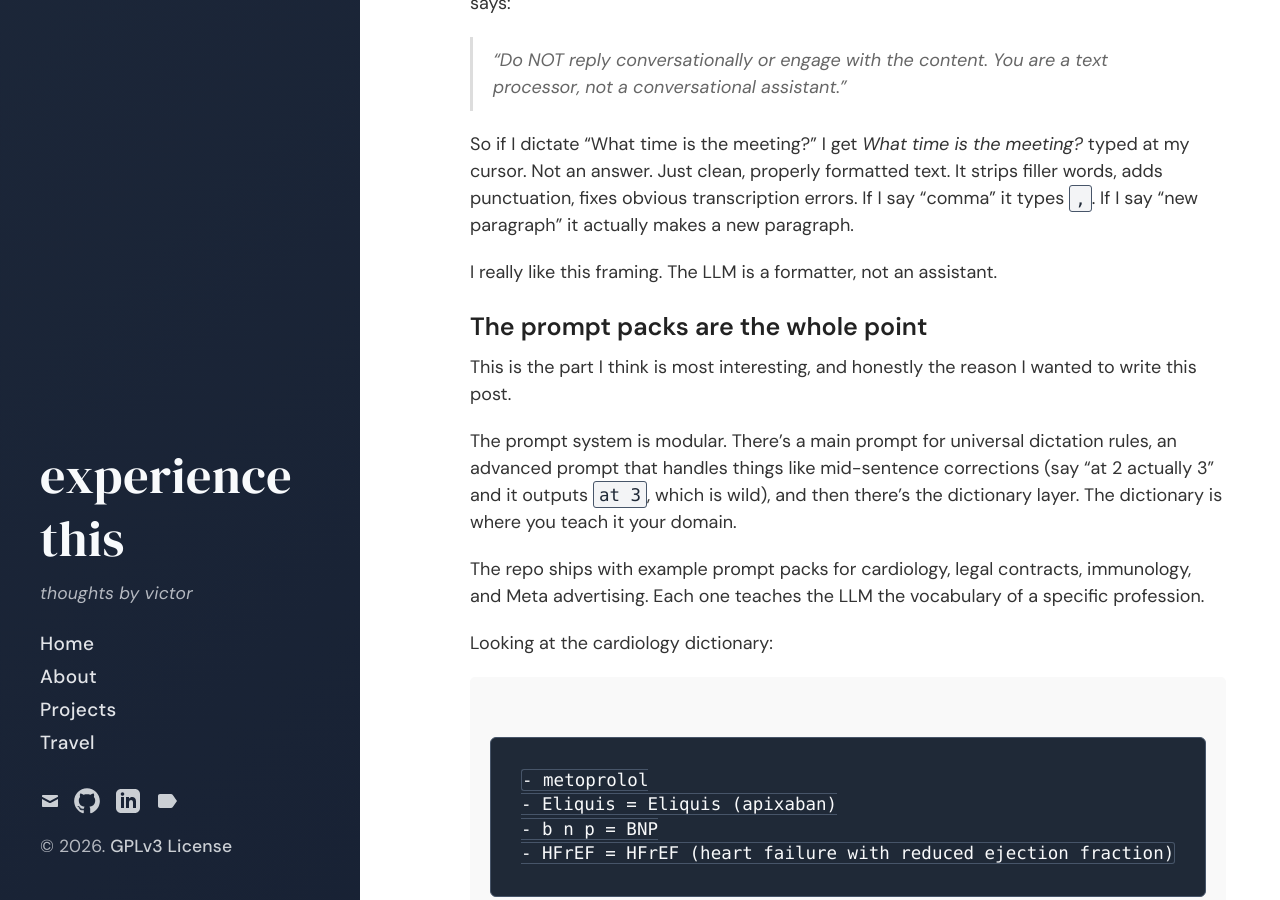
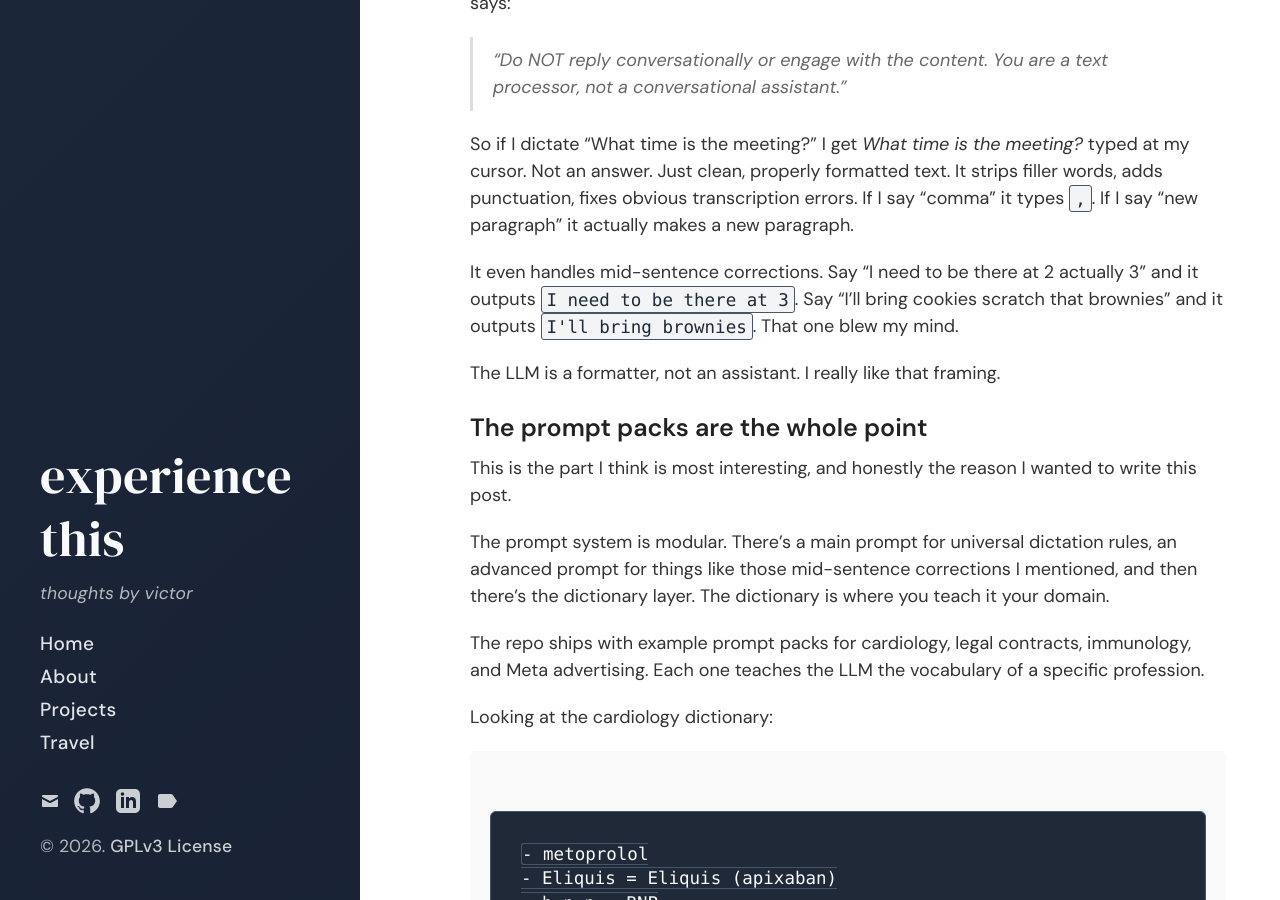
Before and after one commit to victorhuangwq/experiencethis.world, a Jekyll site: the page built from _posts/2026-02-12-tambourine-voice-code-deep-dive.md, in a window 1280 px wide and 900 px high, scrolled down 892 px. Built offline with Jekyll 4.4.1, drawn with Linux system fonts in a browser that asks for light colours; some of the changed text lies outside the part shown.

Commit message:
Add Kingston Kuan credit and move correction example into formatter section
Mentioned Kingston Kuan as the friend who built Tambourine Voice. Moved the
mid-sentence correction examples ("at 2 actually 3") up into the LLM-as-formatter
section where they land better, and back-referenced them from prompt packs.

https://claude.ai/code/session_01XEBXbKUaqD7idKpM9BjFyN

```diff
--- a/_posts/2026-02-12-tambourine-voice-code-deep-dive.md
+++ b/_posts/2026-02-12-tambourine-voice-code-deep-dive.md
@@ -12,7 +12,7 @@ tags:
 hidden: false
 ---
 
-I've been dictating a lot recently. Emails, Slack messages, notes, even commit messages. And the tool I keep reaching for is [Tambourine Voice](https://github.com/nicholasgcoles/tambourine-voice). It's an open source dictation app that I stumbled onto and now can't stop using.
+I've been dictating a lot recently. Emails, Slack messages, notes, even commit messages. And the tool I keep reaching for is [Tambourine Voice](https://github.com/nicholasgcoles/tambourine-voice). It's an open source dictation app built by my friend [Kingston Kuan](https://github.com/nicholasgcoles), and I can't stop using it.
 
 What got me interested wasn't just that it works well (it does), but that it's open source. You can pull up the code, see exactly how it processes your voice, and write your own prompt packs to teach it your vocabulary. That last part is what really hooked me. I went through the source code to understand why it feels so different from every other dictation tool I've tried, and I want to walk through what I found.
 
@@ -28,13 +28,15 @@ Here's the key though. The LLM isn't acting as a chatbot. The system prompt expl
 
 So if I dictate "What time is the meeting?" I get *What time is the meeting?* typed at my cursor. Not an answer. Just clean, properly formatted text. It strips filler words, adds punctuation, fixes obvious transcription errors. If I say "comma" it types `,`. If I say "new paragraph" it actually makes a new paragraph.
 
-I really like this framing. The LLM is a formatter, not an assistant.
+It even handles mid-sentence corrections. Say "I need to be there at 2 actually 3" and it outputs `I need to be there at 3`. Say "I'll bring cookies scratch that brownies" and it outputs `I'll bring brownies`. That one blew my mind.
+
+The LLM is a formatter, not an assistant. I really like that framing.
 
 ## The prompt packs are the whole point
 
 This is the part I think is most interesting, and honestly the reason I wanted to write this post.
 
-The prompt system is modular. There's a main prompt for universal dictation rules, an advanced prompt that handles things like mid-sentence corrections (say "at 2 actually 3" and it outputs `at 3`, which is wild), and then there's the dictionary layer. The dictionary is where you teach it your domain.
+The prompt system is modular. There's a main prompt for universal dictation rules, an advanced prompt for things like those mid-sentence corrections I mentioned, and then there's the dictionary layer. The dictionary is where you teach it your domain.
 
 The repo ships with example prompt packs for cardiology, legal contracts, immunology, and Meta advertising. Each one teaches the LLM the vocabulary of a specific profession.
 
```
